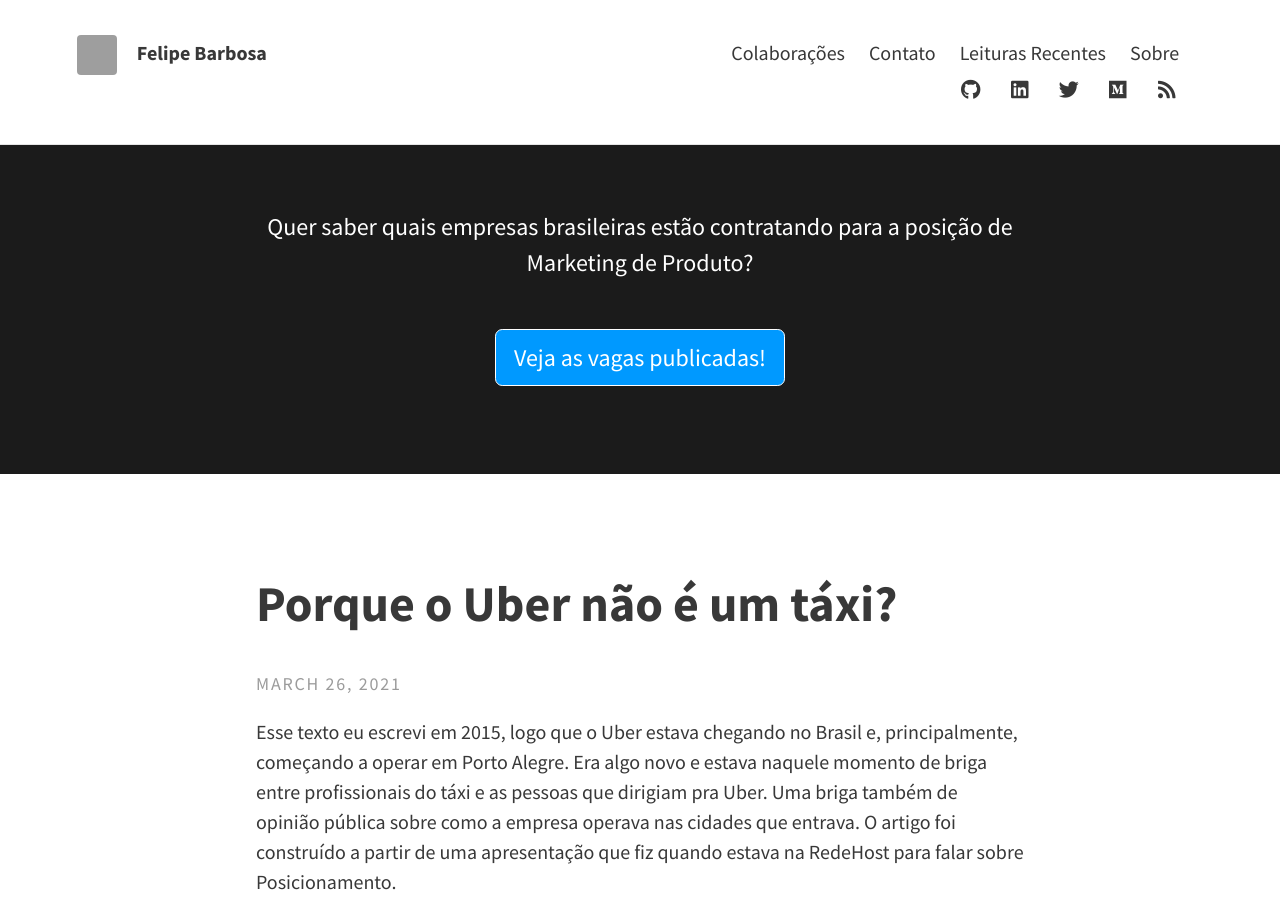
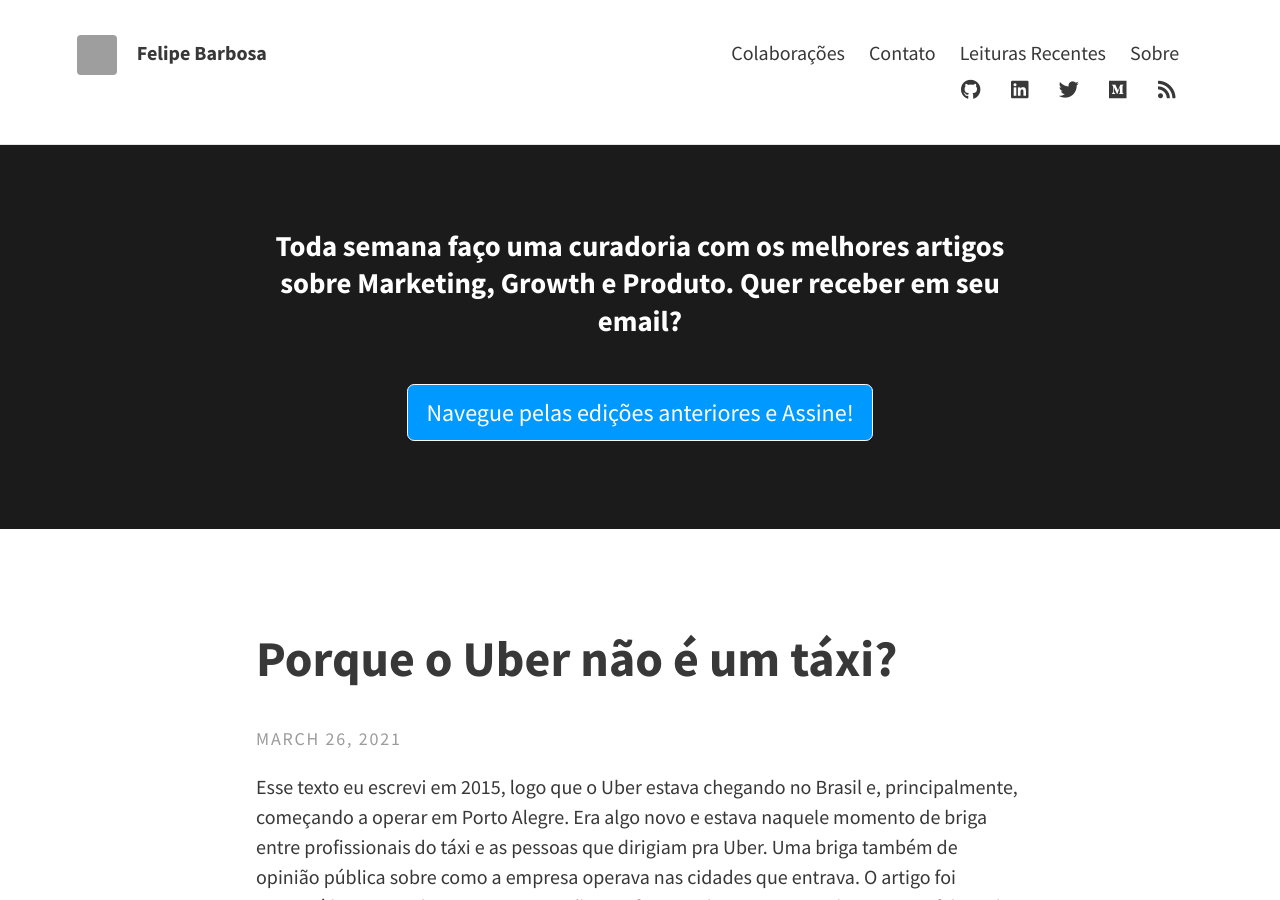
Before and after one commit to felipecbarbosa/felipecbarbosa.github.io, a Jekyll site: the page built from index.html, in a window 1280 px wide and 900 px high. Built offline with Jekyll 4.4.1, drawn with Linux system fonts in a browser that asks for light colours; nearby versions of some CDN libraries; the list of posts is cut into pages by our own code; comment, search, counter and statistics services are not loaded; grey boxes are pictures that could not be loaded.

Commit message:
Edited header CTA, removed footer link

```diff
--- a/_config.yml
+++ b/_config.yml
@@ -16,8 +16,8 @@ theme_settings:
 
   # Header and footer text
   header_text: >
-    <p style="color: #ffffff;">Quer saber quais empresas brasileiras estão contratando para a posição de Marketing de Produto?</p>
-    <a class="button" style="color: #ffffff; background-color: #0099ff;" onclick="analytics.track('clicked-curadoria-button') "href="/product-marketing/vagas" target="_blank">Veja as vagas publicadas!</a>
+    <h2 style="color: #ffffff; font-size: 1.2em;">Toda semana faço uma curadoria com os melhores artigos sobre Marketing, Growth e Produto. Quer receber em seu email?</h2>
+    <a class="button" style="color: #ffffff; background-color: #0099ff;" onclick="analytics.track('clicked-curadoria-button') "href="https://curadoria.felipebarbosa.me/" target="_blank">Navegue pelas edições anteriores e Assine!</a>
 
   header_text_feature_image:
   footer_text: >
--- a/_includes/footer.html
+++ b/_includes/footer.html
@@ -135,7 +135,6 @@ addthis_share = {
 	<nav class="site-nav">
 		<ul>
 			<li><a href="https://productmarketingalliance.com/" target="_blank">Product Marketing Alliance</a></li>
-			<li><a href="https://www.produto.tech/" target="_blank">Produto [ponto] Tech</a></li>
 			<li><a href="https://jtbd.plus" target="_blank">JTBD.Plus</a></li>
 			<li><a href="/livros-para-profissionais/">Livros Profissionais</a></li>
 			<li><a href="/ferramentas/">Ferramentas SaaS</a></li>
```
